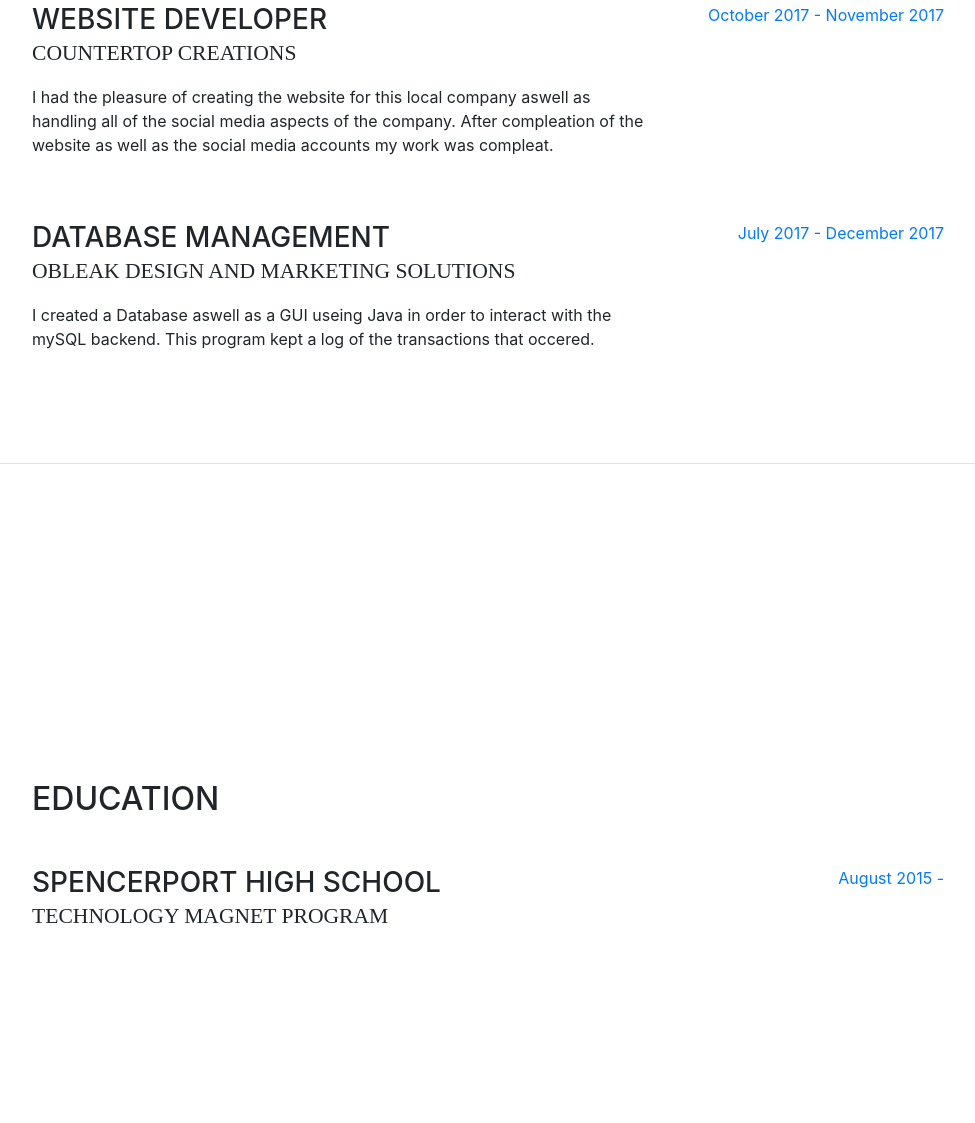
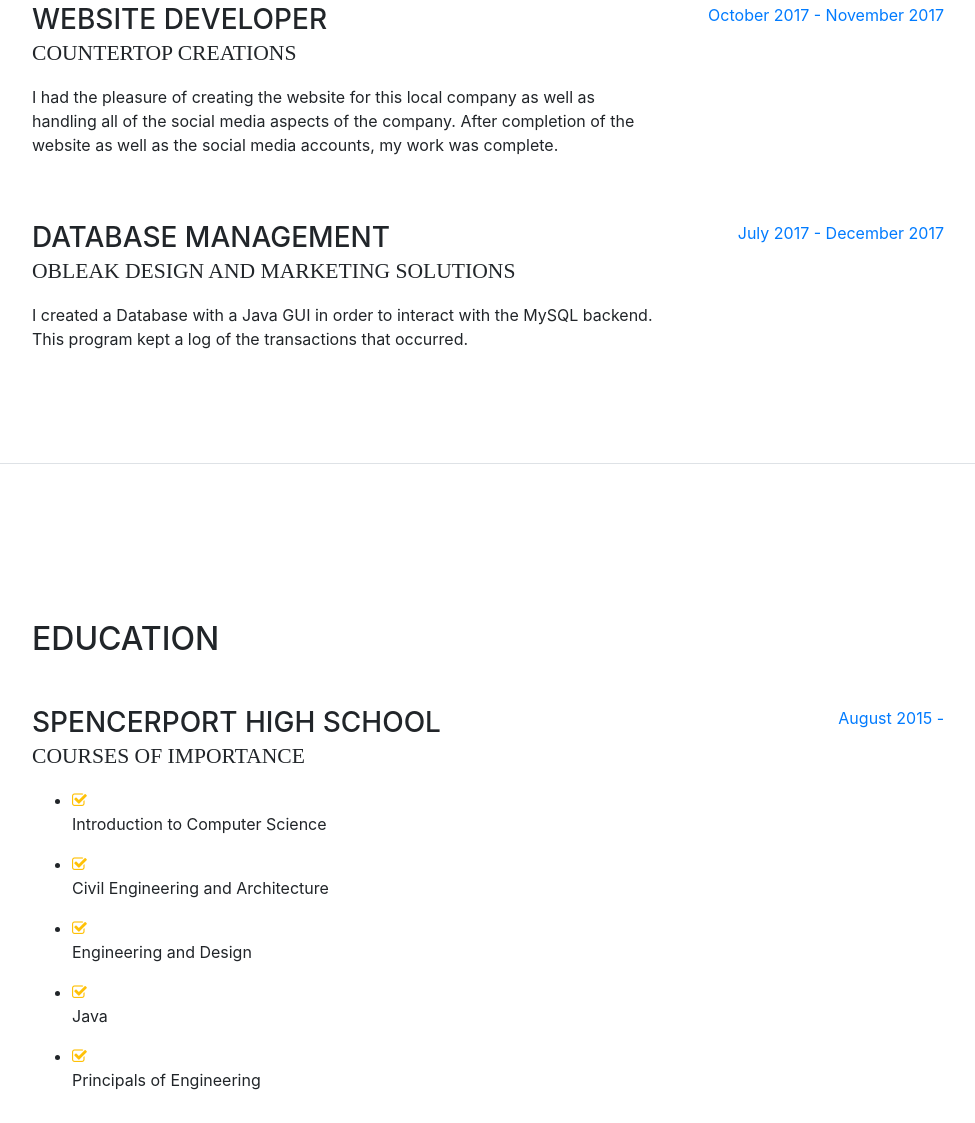
Before and after one commit to maxcpost/maxcpost.github.io, a website with bundled scripts: page index.html in a window 1280 px wide. Shown: the part 1149-2272 px from the top of the page, without its empty margins (288-1263 px from the left). Built offline with nearby package versions, Linux system fonts and the light colour scheme; a web font is replaced by a local one.

Commit message:
Spell Check
Also includes a addition to the education to try and increase the information.

```diff
--- a/index.html
+++ b/index.html
@@ -71,7 +71,7 @@
           <div class="subheading mb-5"> Rochester, NY · (585) 672-2738 ·
             <a href="mailto:maxcharlespost@outlook.com">maxcharlespost@outlook.com</a>
           </div>
-          <p class="mb-5">Entropenour, Producer, Website Developer, DJ, Engineer, Programmer. I am a master of exploration and creativity often finding myself digging deeper into projects then initially intended. Clicking the file icon below will take you to explore some of the projects of mine!</p>
+          <p class="mb-5">Entrepreneur, Producer, Website Developer, DJ, Engineer, Programmer. I am a master of exploration and creativity often finding myself digging deeper into projects than initially intended. Clicking the file icon below will take you to explore some of the projects of mine!</p>
           <ul class="list-inline list-social-icons mb-0">
             <li class="list-inline-item">
               <a href="http://www.maximillianpost.me/proj/index.html">
@@ -117,7 +117,7 @@
             <div class="resume-content mr-auto">
               <h3 class="mb-0">Co-Founder</h3>
               <div class="subheading mb-3">Infamous Street Co.</div>
-              <p>Create a street culture based brand that revolves around creativity, positivity and art. The goal of the job is to come up with creative markiting solutions aswell as managing the companies assets.</p>
+              <p>Create a street culture based brand that revolves around creativity, positivity, and art. The goal of the job is to come up with creative marketing solutions as well as managing the companies assets.</p>
             </div>
             <div class="resume-date text-md-right">
               <span class="text-primary">Febuary 2017 - Present</span>
@@ -128,7 +128,7 @@
             <div class="resume-content mr-auto">
               <h3 class="mb-0">Website Developer</h3>
               <div class="subheading mb-3">Countertop Creations</div>
-              <p>I had the pleasure of creating the website for this local company aswell as handling all of the social media aspects of the company. After compleation of the website as well as the social media accounts my work was compleat.</p>
+              <p>I had the pleasure of creating the website for this local company as well as handling all of the social media aspects of the company. After completion of the website as well as the social media accounts, my work was complete.</p>
             </div>
             <div class="resume-date text-md-right">
               <span class="text-primary">October 2017 - November 2017</span>
@@ -139,7 +139,7 @@
             <div class="resume-content mr-auto">
               <h3 class="mb-0">Database Management</h3>
               <div class="subheading mb-3">Obleak Design and Marketing Solutions</div>
-              <p>I created a Database aswell as a GUI useing Java in order to interact with the mySQL backend. This program kept a log of the transactions that occered.</p>
+              <p>I created a Database with a Java GUI in order to interact with the MySQL backend. This program kept a log of the transactions that occurred.</p>
             </div>
             <div class="resume-date text-md-right">
               <span class="text-primary">July 2017 - December 2017</span>
@@ -156,8 +156,29 @@
           <div class="resume-item d-flex flex-column flex-md-row">
             <div class="resume-content mr-auto">
               <h3 class="mb-0">Spencerport High School</h3>
-              <div class="subheading mb-3">Technology Magnet Program</div>
-              <!-- <p>GPA: 3.56</p> -->
+              <div class="subheading mb-3">Courses of Importance</div>
+				<ul>
+					<li>
+						<i class="fa fa-check-square-o text-warning"></i>
+						<p>Introduction to Computer Science</p>
+					</li>
+					<li>
+						<i class="fa fa-check-square-o text-warning"></i>
+						<p>Civil Engineering and Architecture</p>
+					</li>
+					<li>
+						<i class="fa fa-check-square-o text-warning"></i>
+						<p>Engineering and Design</p>
+					</li>
+					<li>
+						<i class="fa fa-check-square-o text-warning"></i>
+						<p>Java</p>
+					</li>
+					<li>
+						<i class="fa fa-check-square-o text-warning"></i>
+						<p>Principals of Engineering</p>
+					</li>
+				</ul>
             </div>
             <div class="resume-date text-md-right">
               <span class="text-primary">August 2015 - </span>
@@ -229,8 +250,8 @@
       <section class="resume-section p-3 p-lg-5 d-flex flex-column" id="interests">
         <div class="my-auto">
           <h2 class="mb-5">Interests</h2>
-          <p>Apart from being an avid code writer I enjoy spending time reading and investing especially reading about investing. When the crazy Rochester weather permits me going outside, I enjoy snowbaording, hiking, and fishing. You can go through my projects eather through <a href="https://github.com/maxcpost/">GitHub</a> or by clicking <a href="http://www.maximillianpost.me/proj/index.html">here</a>.</p>
-          <p class="mb-0">Mostly though I mostly enjoy being a part of my schools FIRST robotics team. I am a member of the programming subteam which means I code the softwear that runs the robot.</p>
+          <p>Apart from being an avid code writer, I enjoy spending time reading and investing especially reading about investing. When the crazy Rochester weather permits me going outside, I enjoy snowboarding, hiking, and fishing. You can go through my projects either through <a href="https://github.com/maxcpost/">GitHub</a> or by clicking <a href="http://www.maximillianpost.me/proj/index.html">here</a>.</p>
+          <p class="mb-0">Mostly though I mostly enjoy being a part of my schools FIRST robotics team. I am a member of the programming subteam which means I code the software that runs the robot.</p>
         </div>
       </section>
 
```
